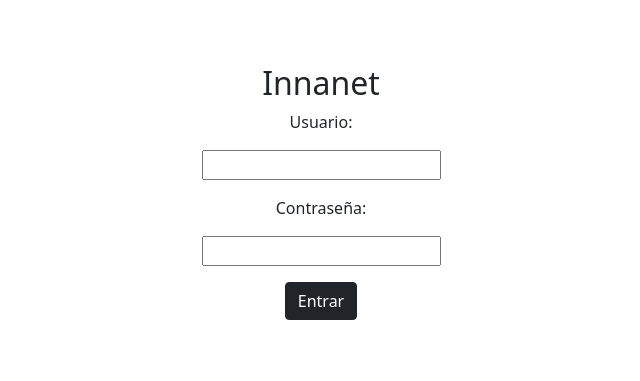
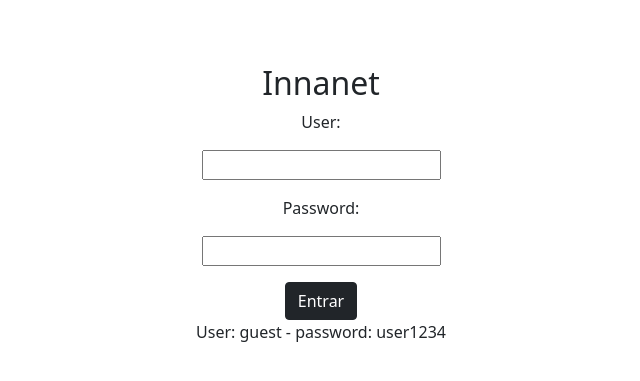
Before and after one commit to fgrob/innanet-demo, a Django app: template pedidos_app/templates/registration/login.html in a window 1280 px wide. Shown: the top 381 px of the page, without its empty margins (319-959 px from the left). Run offline with Django 3.2, Linux system fonts and the light colour scheme; the template is opened without the code that fills it, so the values that code supplies are empty, except form fields; tables that the repository leaves empty hold one stand-in row (values such as "Sample post"); form fields are guessed from the names that the template uses; parts of the project's set-up code (start-up, migrations or seed data) failed here and were passed over.

Commit message:
translation login

```diff
--- a/pedidos_app/templates/registration/logged_out.html
+++ b/pedidos_app/templates/registration/logged_out.html
@@ -3,12 +3,12 @@
   <head>
     <meta charset="UTF-8" />
     <meta name="viewport" content="width-device-width, initial-scale-1.0" />
-    <title>Iniciar sesión</title>
+    <title>Log in</title>
   </head>
   <body>
     <div class="container-fluid p-5">
-      <p>Sesión finalizada con éxito.</p>
-      <p>Redirecionando a la página de inicio de sesión...</p>
+      <p>Session successfully terminated.</p>
+      <p>Redirecting to the login page...</p>
 
       <script>
         setTimeout(function(){
--- a/pedidos_app/templates/registration/login.html
+++ b/pedidos_app/templates/registration/login.html
@@ -3,7 +3,7 @@
   <head>
     <meta charset="UTF-8" />
     <meta name="viewport" content="width-device-width, initial-scale-1.0" />
-    <title>Iniciar sesión</title>
+    <title>Log In</title>
     <!-- bootstrap: -->
     <link
       href="https://cdn.jsdelivr.net/npm/bootstrap@5.1.3/dist/css/bootstrap.min.css"
@@ -18,13 +18,13 @@
           <div class="row">
               <div class="col p-2 text-center text-danger">
                 {% if form.errors %}
-                <p>El usuario y la contraseña no coinciden. Intenta nuevamnete.</p>
+                <p>The username and password do not match. Please try again.</p>
                 {% endif %} {% if next %} {% if user.is_authenticated %}
                 <p>
-                  Tu cuenta no tiene acceso a esta página.
+                  Your account does not have access to this page.
                 </p>
                 {% else %}
-                <p>Inicia sesión para continuar</p>
+                <p>Log in to continue</p>
                 {% endif %} {% endif %}
             </div>
         </div>
@@ -37,11 +37,11 @@
                         <h2>Innanet</h2>
                     </div>
                     <div>
-                      <p>Usuario:</p>
+                      <p>User:</p>
                       <p>{{ form.username }}</p>
                     </div>
                     <div>
-                      <p>Contraseña:</p>
+                      <p>Password:</p>
                       <p>{{ form.password }}</p>
                     </div>
                     <div>
@@ -49,6 +49,9 @@
                       <input type="hidden" name="next" value="{{ next }}" />
                     </div>
                   </form>
+                  <div>
+                    <p>User: guest - password: user1234</p>
+                  </div>
             </div>
             <div class="col"></div>
         </div>
```
